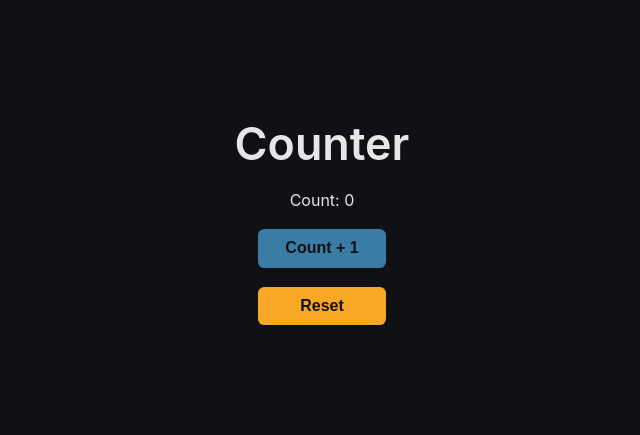
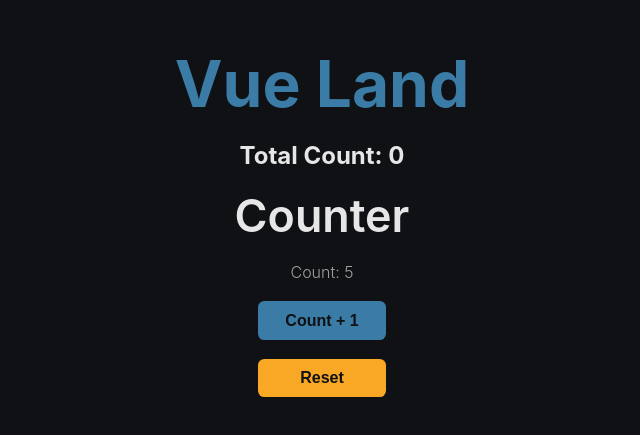
Before and after one commit to jacktbg/vue-land, a Vue app: page / in a window 1280 px wide. Shown: the part 179-614 px from the top of the page, without its empty margins (318-958 px from the left). Built offline with nearby package versions, Linux system fonts and the light colour scheme.

Commit message:
feat: add font size 3xl for main title of the page, also change the rest button behavion in counter component, add a total counter for the App component

```diff
--- a/src/App.vue
+++ b/src/App.vue
@@ -1,9 +1,19 @@
 <script setup lang="ts">
+  import { ref } from "vue"
   import Counter from "./components/Counter.vue"
+
+  const total = ref<number>(0)
+  const handleUpdate = (delta: number) => {
+    total.value += delta
+  }
 </script>
 <template>
   <div :class="$style.container">
-    <Counter />
+    <h1 :class="$style.title">Vue Land</h1>
+    <h2 :class="$style.counter"
+      >Total Count: {{ total }}
+    </h2>
+    <Counter :start="5" @update="handleUpdate" />
   </div>
 </template>
 
@@ -15,5 +25,10 @@
     align-items: center;
     width: 100%;
     height: 100vh;
+    gap: var(--space-md);
+  }
+  .title {
+    color: var(--color-primary);
+    font-size: var(--font-size-3xl);
   }
 </style>
--- a/src/components/Counter.vue
+++ b/src/components/Counter.vue
@@ -1,19 +1,37 @@
 <script setup lang="ts">
   import { ref } from "vue"
 
-  const count = ref<number>(0)
+  defineOptions({
+    name: "Counter",
+  })
+
+  const props = withDefaults(
+    defineProps<{
+      start?: number
+    }>(),
+    {
+      start: 0,
+    }
+  )
+
+  const emit = defineEmits<{
+    (e: "update", delta: number): void
+  }>()
+
+  const count = ref<number>(props.start)
 
   const increment = () => {
     count.value++
+    emit("update", 1)
   }
 
   const reset = () => {
-    count.value = 0
+    count.value = props.start
   }
 </script>
 <template>
   <div :class="$style.container">
-    <h1 :class="$style.title">Counter</h1>
+    <h2 :class="$style.title">Counter</h2>
     <p :class="$style.counter">Count: {{ count }}</p>
     <button
       :class="$style.incrementButton"
@@ -44,7 +62,7 @@
     font-size: var(--font-size-xxl);
     font-weight: 600;
   }
-  .p {
+  .counter {
     font-size: var(--font-size-md);
     color: var(--color-text-muted);
     font-weight: 300;
--- a/src/style.css
+++ b/src/style.css
@@ -31,6 +31,7 @@
   --font-size-lg: clamp(1.25rem, 1.8vw, 1.5rem);
   --font-size-xl: clamp(1.5rem, 2.5vw, 2rem);
   --font-size-xxl: clamp(2rem, 3.5vw, 3rem);
+  --font-size-3xl: clamp(3rem, 5vw, 4rem);
   /* Font family */
   --font-sans: "Inter", "Segoe UI", Roboto, sans-serif;
   --font-mono: "Fira Code", monospace;
```
